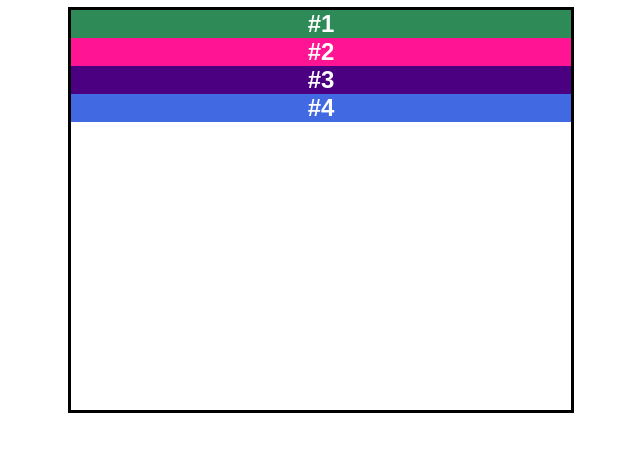
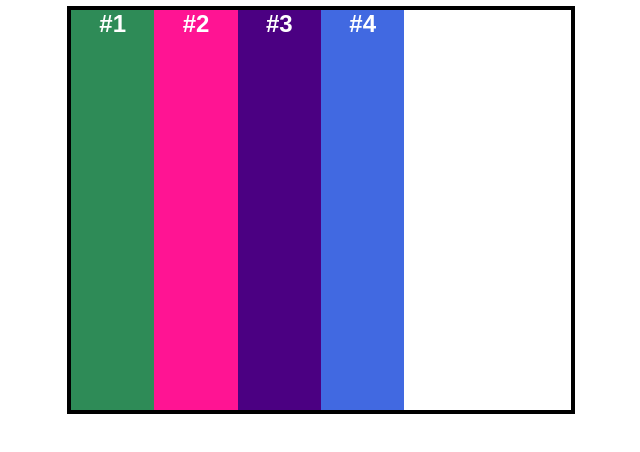
Before and after one commit to NEBULA1978/grid, a plain HTML site: page index.html in a window 1280 px wide. Shown: the whole page, without its empty margins (319-959 px from the left). Drawn offline with Linux system fonts and the light colour scheme.

```diff
--- a/style.css
+++ b/style.css
@@ -12,7 +12,16 @@
     width: 90%;
     height: 400px;
     max-width: 500px;
-    outline: solid;
+    outline: 4px solid;
+
+    display:grid;
+    /* dividimos el espaciodel contenedor en tres columnas */
+    grid-template-columns: 1fr 1fr 1fr;
+    /* dividimos el espaciodel contenedor en seis columnas */
+    grid-template-columns: 1fr 1fr 1fr 1fr 1fr 1fr;
+    /* lo mismo que arriba */
+    grid-template-columns: repeat(6,1fr);
+
 }
 
 .element{
```
